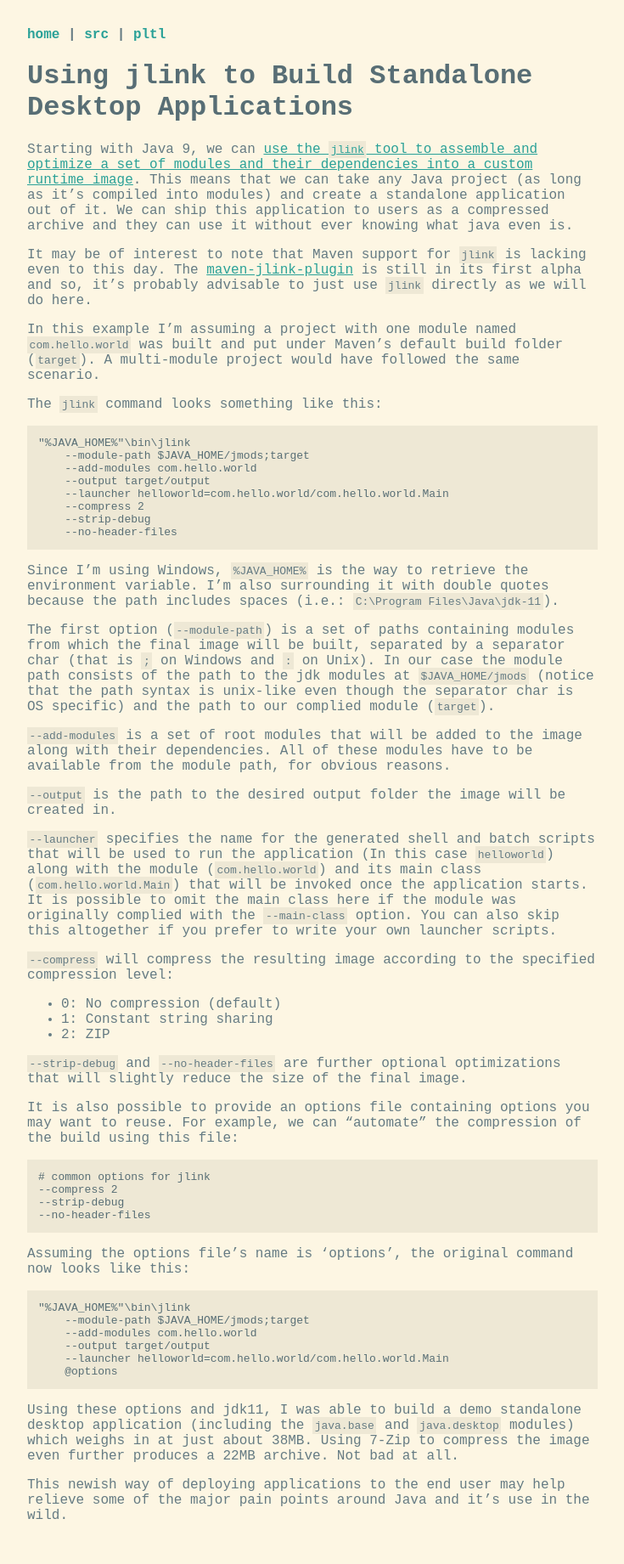
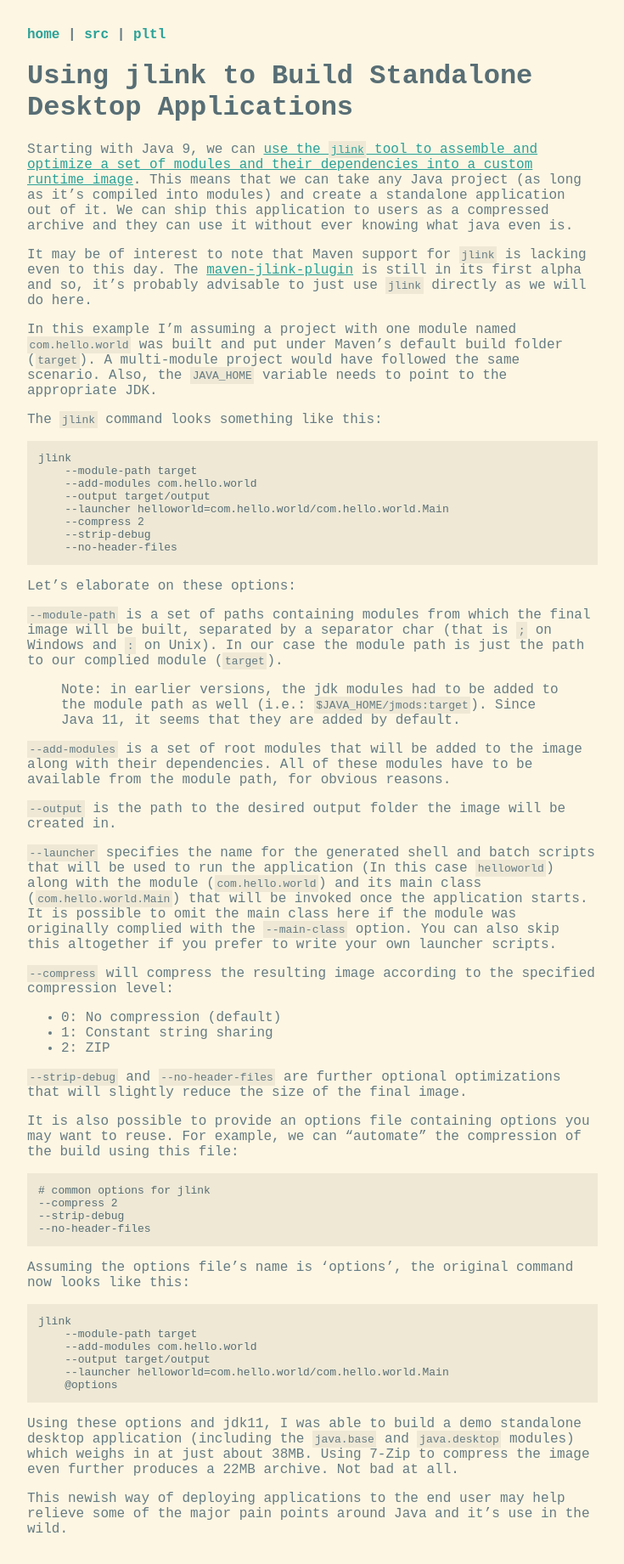
Before and after one commit to oryanm/oryanm.github.io, a Jekyll site: the page built from _posts/2019-03-02-jlink.md, in a window 1280 px wide. Shown: the whole page at 85% size, without its empty margins (272-1007 px from the left). Built offline with Jekyll 4.4.1, drawn with Linux system fonts in a browser that asks for light colours.

Commit message:
jlink update

````diff
--- a/_posts/2019-03-02-jlink.md
+++ b/_posts/2019-03-02-jlink.md
@@ -9,13 +9,13 @@ Starting with Java 9, we can [use the `jlink` tool to assemble and optimize a se
 
 It may be of interest to note that Maven support for `jlink` is lacking even to this day. The [maven-jlink-plugin][] is still in its first alpha and so, it's probably advisable to just use `jlink` directly as we will do here.
 
-In this example I'm assuming a project with one module named `com.hello.world` was built and put under Maven's default build folder (`target`). A multi-module project would have followed the same scenario.
+In this example I'm assuming a project with one module named `com.hello.world` was built and put under Maven's default build folder (`target`). A multi-module project would have followed the same scenario. Also, the `JAVA_HOME` variable needs to point to the appropriate JDK.
 
 The `jlink` command looks something like this:
 
 ```
-"%JAVA_HOME%"\bin\jlink
-    --module-path $JAVA_HOME/jmods;target
+jlink
+    --module-path target
     --add-modules com.hello.world
     --output target/output
     --launcher helloworld=com.hello.world/com.hello.world.Main
@@ -24,9 +24,11 @@ The `jlink` command looks something like this:
     --no-header-files
 ```
 
-Since I'm using Windows, `%JAVA_HOME%` is the way to retrieve the environment variable. I'm also surrounding it with double quotes because the path includes spaces (i.e.: `C:\Program Files\Java\jdk-11`).
+Let's elaborate on these options:
 
-The first option (`--module-path`) is a set of paths containing modules from which the final image will be built, separated by a separator char (that is `;` on Windows and `:` on Unix). In our case the module path consists of the path to the jdk modules at `$JAVA_HOME/jmods` (notice that the path syntax is unix-like even though the separator char is OS specific) and the path to our complied module (`target`).
+`--module-path` is a set of paths containing modules from which the final image will be built, separated by a separator char (that is `;` on Windows and `:` on Unix). In our case the module path is just the path to our complied module (`target`).
+
+> Note: in earlier versions, the jdk modules had to be added to the module path as well (i.e.: `$JAVA_HOME/jmods:target`). Since Java 11, it seems that they are added by default.
 
 `--add-modules` is a set of root modules that will be added to the image along with their dependencies. All of these modules have to be available from the module path, for obvious reasons.
 
@@ -42,6 +44,7 @@ The first option (`--module-path`) is a set of paths containing modules from whi
 `--strip-debug` and `--no-header-files` are further optional optimizations that will slightly reduce the size of the final image.
 
 It is also possible to provide an options file containing options you may want to reuse. For example, we can "automate" the compression of the build using this file:
+
 ```
 # common options for jlink
 --compress 2
@@ -50,9 +53,10 @@ It is also possible to provide an options file containing options you may want t
 ```
 
 Assuming the options file's name is 'options', the original command now looks like this:
+
 ```
-"%JAVA_HOME%"\bin\jlink
-    --module-path $JAVA_HOME/jmods;target
+jlink
+    --module-path target
     --add-modules com.hello.world
     --output target/output
     --launcher helloworld=com.hello.world/com.hello.world.Main
````
